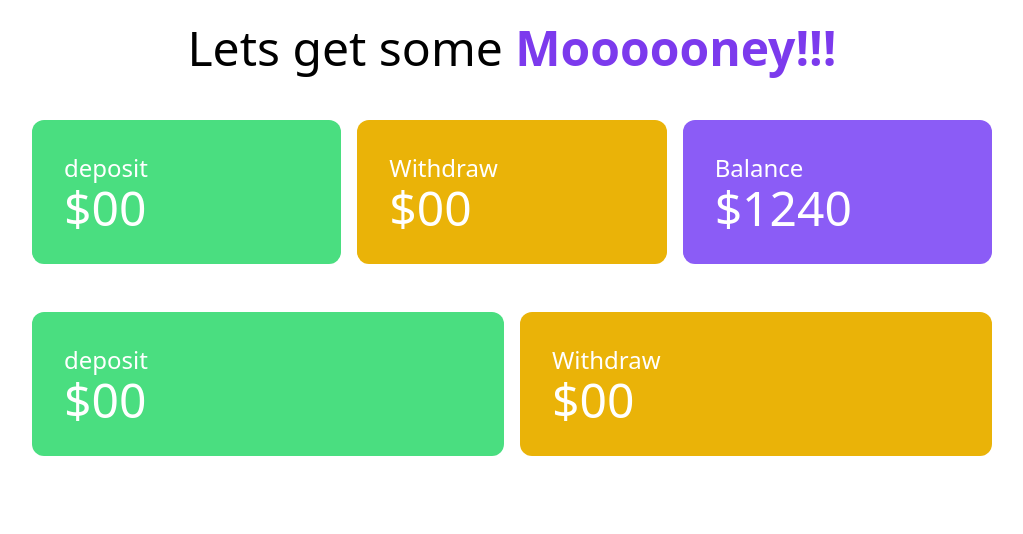
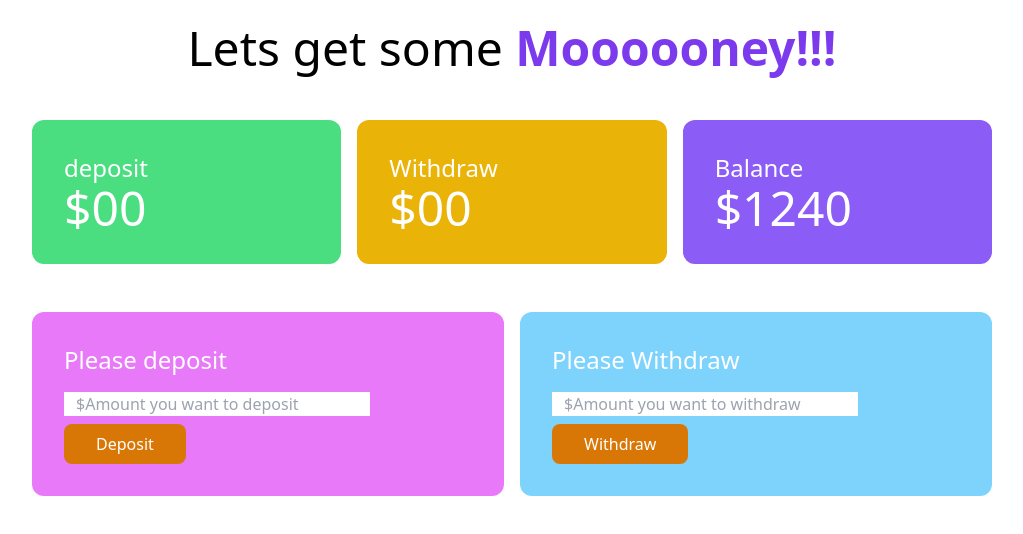
Before and after one commit to Sayeednayeem1/bap-er-bank-js-repo, a plain HTML site: page bank.html in a window 1280 px wide. Shown: the whole page, without its empty margins (128-1151 px from the left). Drawn offline with nearby package versions, Linux system fonts and the light colour scheme.

Commit message:
updated the codes

```diff
--- a/bank.html
+++ b/bank.html
@@ -31,13 +31,16 @@
         <!-- deposite and withdraw -->
         <section class="mt-12">
             <div class="grid grid-cols-2 gap-4 w-9/12 mx-auto text-white">
-                <div class="bg-green-400 p-8 rounded-xl">
-                    <h1 class="text-2xl">deposit</h1>
-                    <h4 class="text-5xl">$00</h4>
+                <div class="bg-fuchsia-400 p-8 rounded-xl">
+                    <h1 class="text-2xl mb-4">Please deposit</h1>
+                    <input class="w-9/12 block mb-2 px-3" type="email" name="" id="deposit-field" placeholder="$Amount you want to deposit">
+                    <button id="btn-deposit" class="bg-amber-600  px-8 py-2 text-white font-medium rounded-lg hover:bg-sky-700">Deposit</button>
+
                 </div>
-                <div class="bg-yellow-500 p-8 rounded-xl">
-                    <h1 class="text-2xl">Withdraw</h1>
-                    <h4 class="text-5xl">$00</h4>
+                <div class="bg-sky-300 p-8 rounded-xl">
+                    <h1 class="text-2xl mb-4">Please Withdraw</h1>
+                    <input class="w-9/12 block mb-2 px-3" type="email" name="" id="user-email" placeholder="$Amount you want to withdraw">
+                    <button id="btn-withdraw" class="bg-amber-600  px-8 py-2 text-white font-medium rounded-lg hover:bg-sky-700">Withdraw</button>
                 </div>
             </div>
         </section>
```
